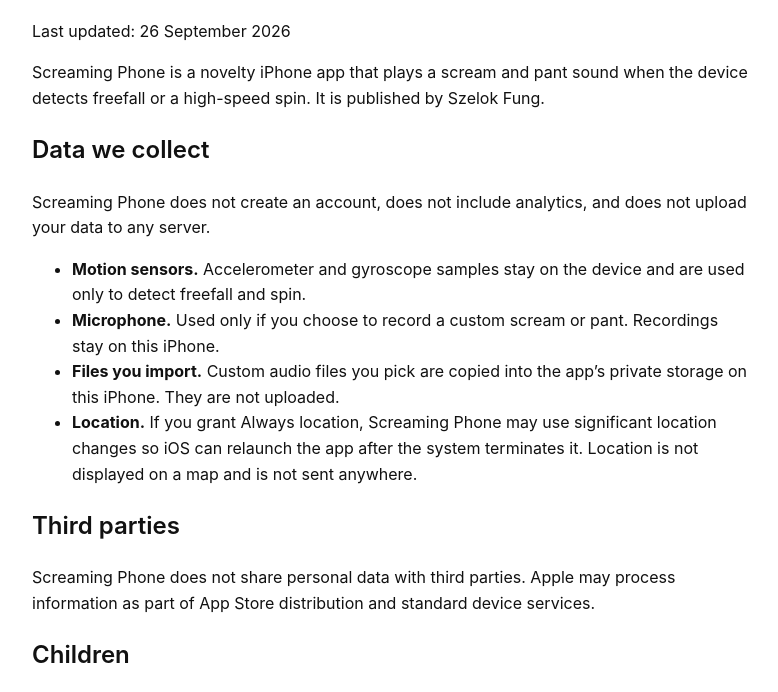
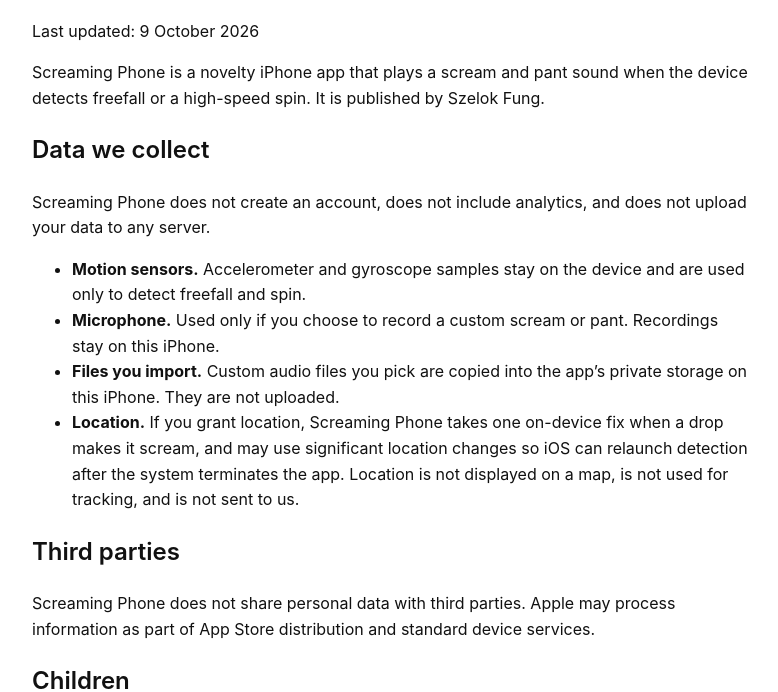
Before and after one commit to sherlok-gor/tossfall-legal, a plain HTML site: page privacy.html in a window 1280 px wide. Shown: the part 94-786 px from the top of the page, without its empty margins (248-1026 px from the left). Drawn offline with Linux system fonts and the light colour scheme.

Commit message:
Update privacy: drop fix plus relaunch, not keep-alive GPS

```diff
--- a/privacy.html
+++ b/privacy.html
@@ -11,7 +11,7 @@
 </head>
 <body>
   <h1>Screaming Phone Privacy Policy</h1>
-  <p>Last updated: 26 September 2026</p>
+  <p>Last updated: 9 October 2026</p>
   <p>Screaming Phone is a novelty iPhone app that plays a scream and pant sound when the device detects freefall or a high-speed spin. It is published by Szelok Fung.</p>
 
   <h2>Data we collect</h2>
@@ -20,7 +20,7 @@
     <li><strong>Motion sensors.</strong> Accelerometer and gyroscope samples stay on the device and are used only to detect freefall and spin.</li>
     <li><strong>Microphone.</strong> Used only if you choose to record a custom scream or pant. Recordings stay on this iPhone.</li>
     <li><strong>Files you import.</strong> Custom audio files you pick are copied into the app’s private storage on this iPhone. They are not uploaded.</li>
-    <li><strong>Location.</strong> If you grant Always location, Screaming Phone may use significant location changes so iOS can relaunch the app after the system terminates it. Location is not displayed on a map and is not sent anywhere.</li>
+    <li><strong>Location.</strong> If you grant location, Screaming Phone takes one on-device fix when a drop makes it scream, and may use significant location changes so iOS can relaunch detection after the system terminates the app. Location is not displayed on a map, is not used for tracking, and is not sent to us.</li>
   </ul>
 
   <h2>Third parties</h2>
```
